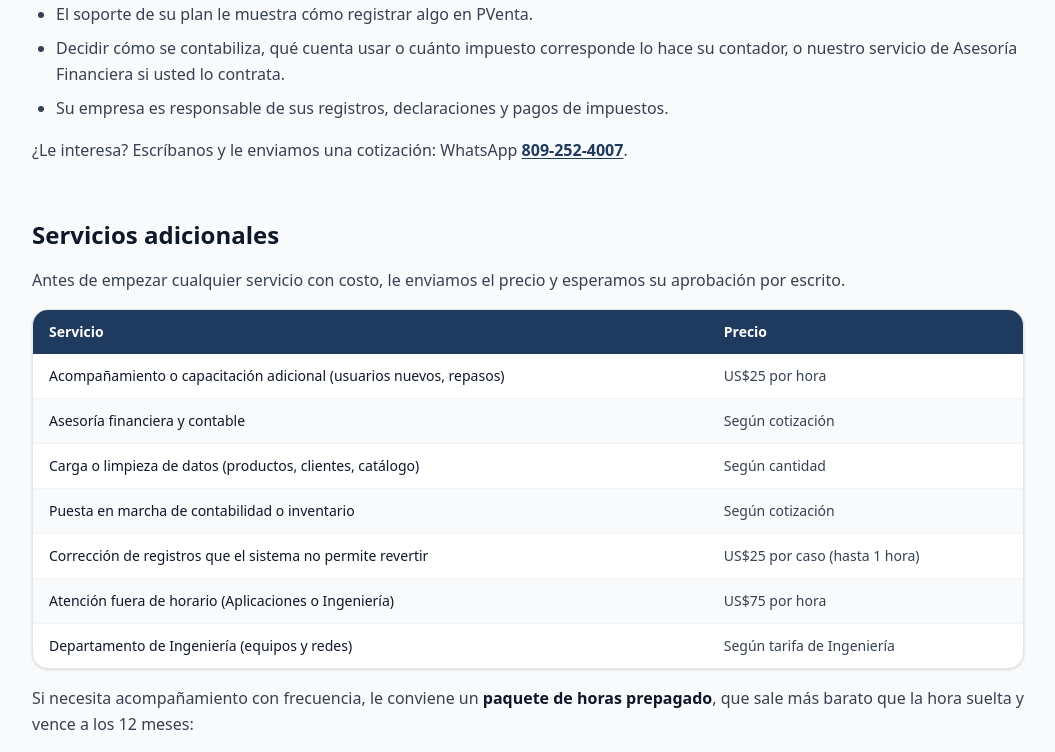
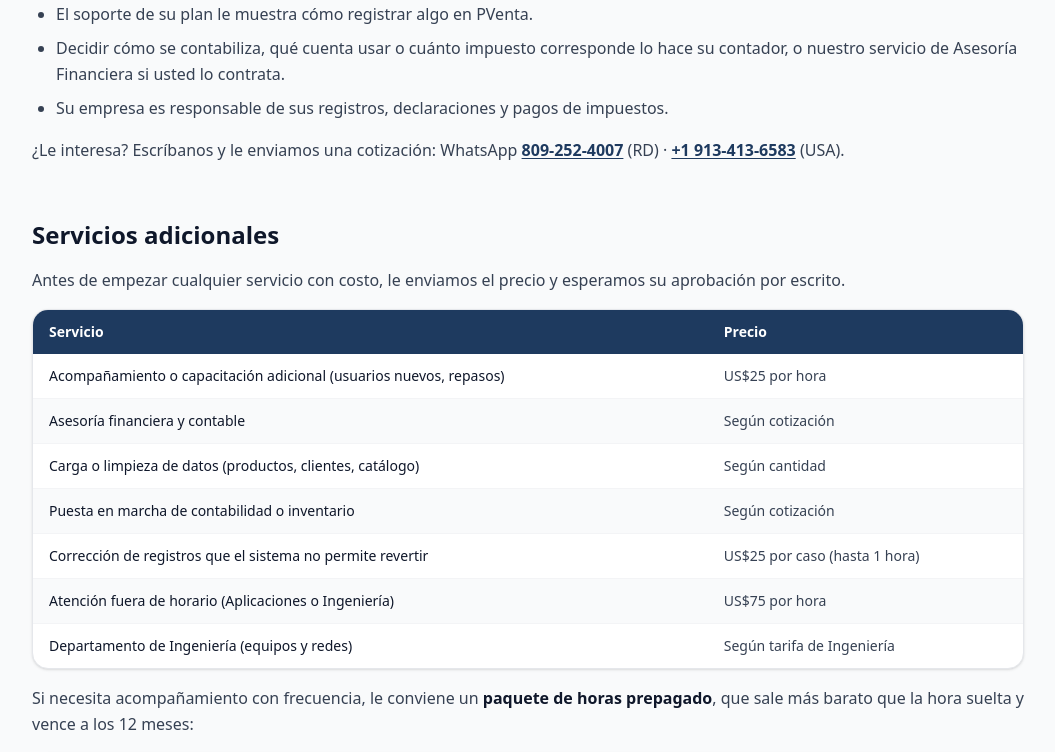
Before and after one commit to xoultec/homepage, a Next.js app: page /soporte-pventa in a window 1280 px wide. Shown: the part 2700-3452 px from the top of the page, without its empty margins (112-1167 px from the left). Built offline with nearby package versions, Linux system fonts and the light colour scheme.

Commit message:
fix(soporte-pventa): mostrar también el WhatsApp 913 de EE. UU.

```diff
--- a/app/soporte-pventa/SoportePVentaLanding.tsx
+++ b/app/soporte-pventa/SoportePVentaLanding.tsx
@@ -26,13 +26,23 @@ function effectiveSentence(iso: string, lang: 'es' | 'en'): string {
 }
 
 const WA_URL = 'https://wa.me/18092524007'
+const WA_URL_US = 'https://wa.me/19134136583'
 const SUPPORT_EMAIL = 'support@xoultec.com'
 
+// Los dos números de WhatsApp del Help Desk: 809 (RD) y 913 (EE. UU.).
 function WaLink() {
+  const cls = 'font-semibold text-primary underline underline-offset-2 hover:text-secondary'
   return (
-    <a href={WA_URL} target="_blank" rel="noopener noreferrer" className="font-semibold text-primary underline underline-offset-2 hover:text-secondary">
-      809-252-4007
-    </a>
+    <>
+      <a href={WA_URL} target="_blank" rel="noopener noreferrer" className={cls}>
+        809-252-4007
+      </a>{' '}
+      (RD) ·{' '}
+      <a href={WA_URL_US} target="_blank" rel="noopener noreferrer" className={cls}>
+        +1 913-413-6583
+      </a>{' '}
+      (USA)
+    </>
   )
 }
 
```
